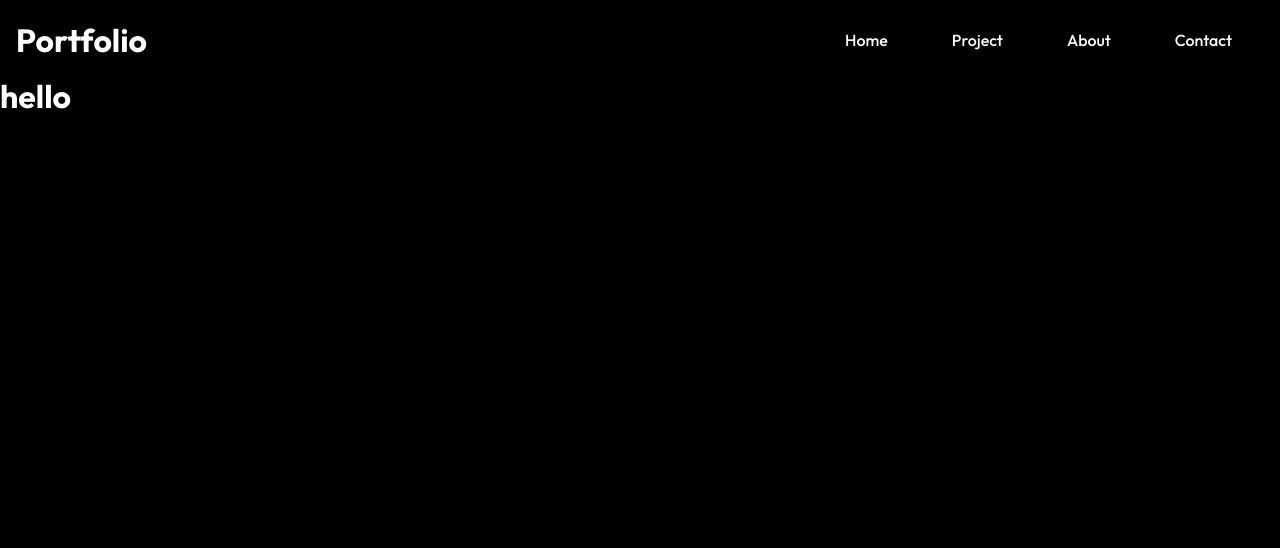
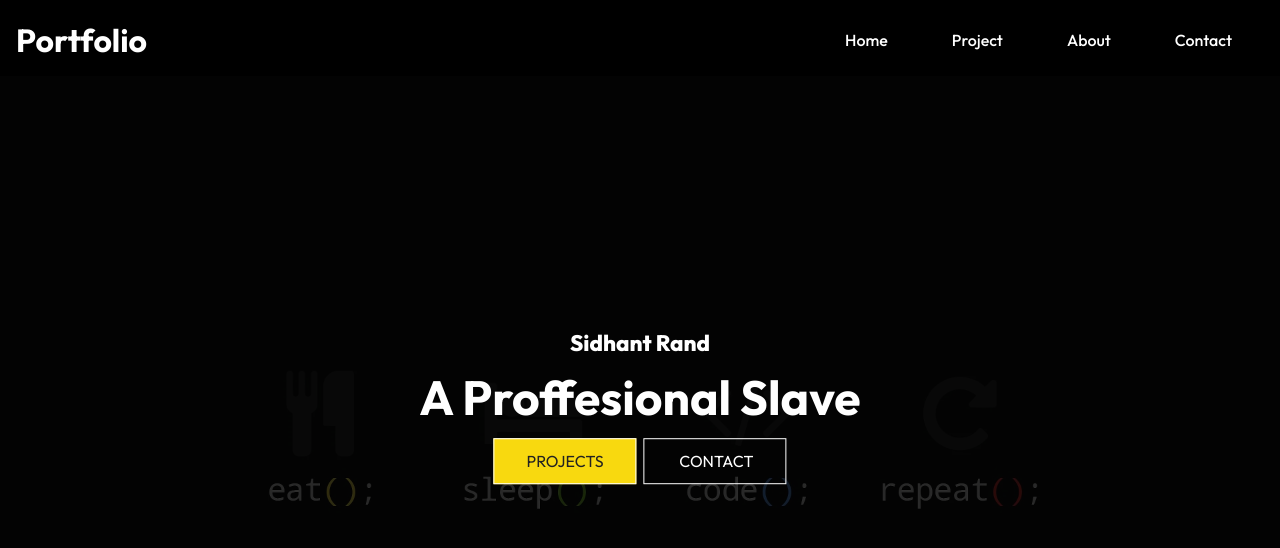
Before and after one commit to Sahil133101/portfolio-WebApp, a React (Create React App) app: page / in a window 1280 px wide. Shown: the top 548 px of the page. Built offline with nearby package versions, Linux system fonts and the light colour scheme.

Commit message:
Practice

```diff
--- a/src/Component/Main.css
+++ b/src/Component/Main.css
@@ -0,0 +1,56 @@
+.mask {
+    width: 100%;
+    height: 100%;
+    position: relative;
+}
+
+.intro-img {
+    width: 100%;
+    height:100%;
+    background-size: cover;
+    background-position: center ;
+    object-fit: cover;
+}
+
+.mask::after{
+    content: " ";
+    width: 100%;
+    height: 100%;
+    position: absolute;
+    left:0;
+    top:0;
+    background-color: black;
+    opacity:0.8;
+
+
+
+}
+
+.Hero{
+    height: 100%;
+    width: 100%;
+
+}
+.Hero .Content{
+
+    position: absolute;
+    transform: translate(-50%,-50%);
+    top:50%;
+    left:50%;
+    text-align: center;
+}
+
+.Hero .Content h1{
+    font-size: 3rem;
+    padding: 0.6rem 0 1.5rem;
+
+}
+.Hero .Content p{
+    font-size: 1.4rem;
+    font-weight: 800;
+    text-transform: Sentence;
+}
+
+.Content .btn {
+    margin: 1rem 0.2rem;
+}
--- a/src/Component/Main.js
+++ b/src/Component/Main.js
@@ -3,12 +3,32 @@
 import "./Main.css";
 import React from 'react';
 
+import introimg from  "../assests/wallpaper.jpg";
+import { Link } from "react-router-dom";
 
 const Main = () => {
   return (
-    <div>
-        <>
-        <h1> hello </h1></>
+    <div className="Hero">
+      <div className="mask">
+        <img className=" intro-img"
+        src={introimg} alt="IntroImg"/>
+
+
+
+      </div>
+      <div className="Content">
+
+        <p> Sidhant Rand</p>
+        <h1> A Proffesional Slave </h1>
+<div>
+
+
+        <Link to="/project" className="btn"> Projects</Link>
+    <Link to="/contact" className="btn btn-light"> Contact</Link>
+      </div>
+    </div>
+
+
     </div>
   )
 }
--- a/src/Routes/Project.js
+++ b/src/Routes/Project.js
@@ -4,7 +4,17 @@ const Project = () => {
   return (
     <div>
         <h3>
-            hii
+            <ul> customer list
+              <li>
+                R.P. Singh
+              </li>
+              <li>
+                Rajesh Khanna
+              </li>
+              <li>
+                Rajeev Gupta
+              </li>
+            </ul>
         </h3>
     </div>
   )
```
Also changed, not shown: src/assests/wallpaper.jpg (added).
